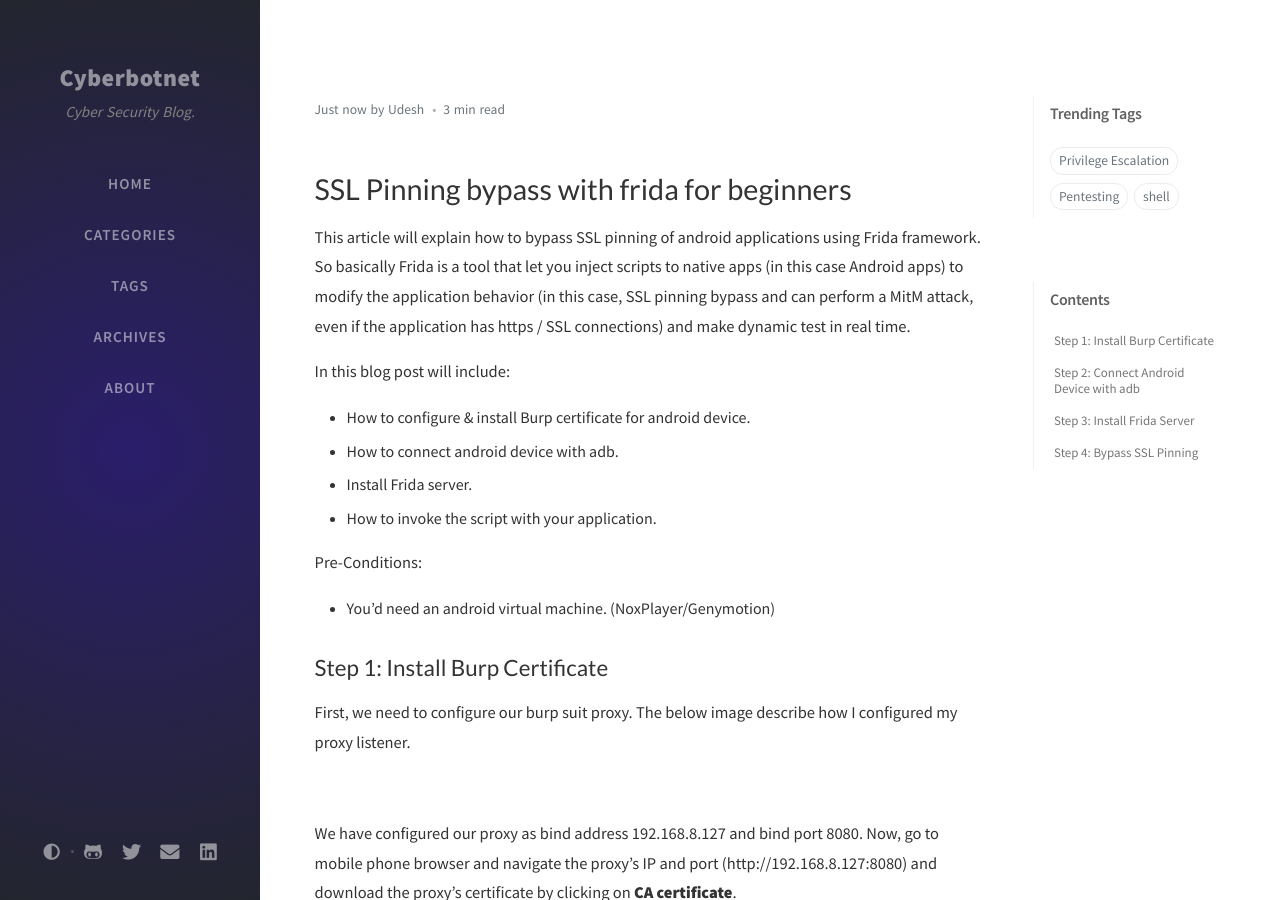
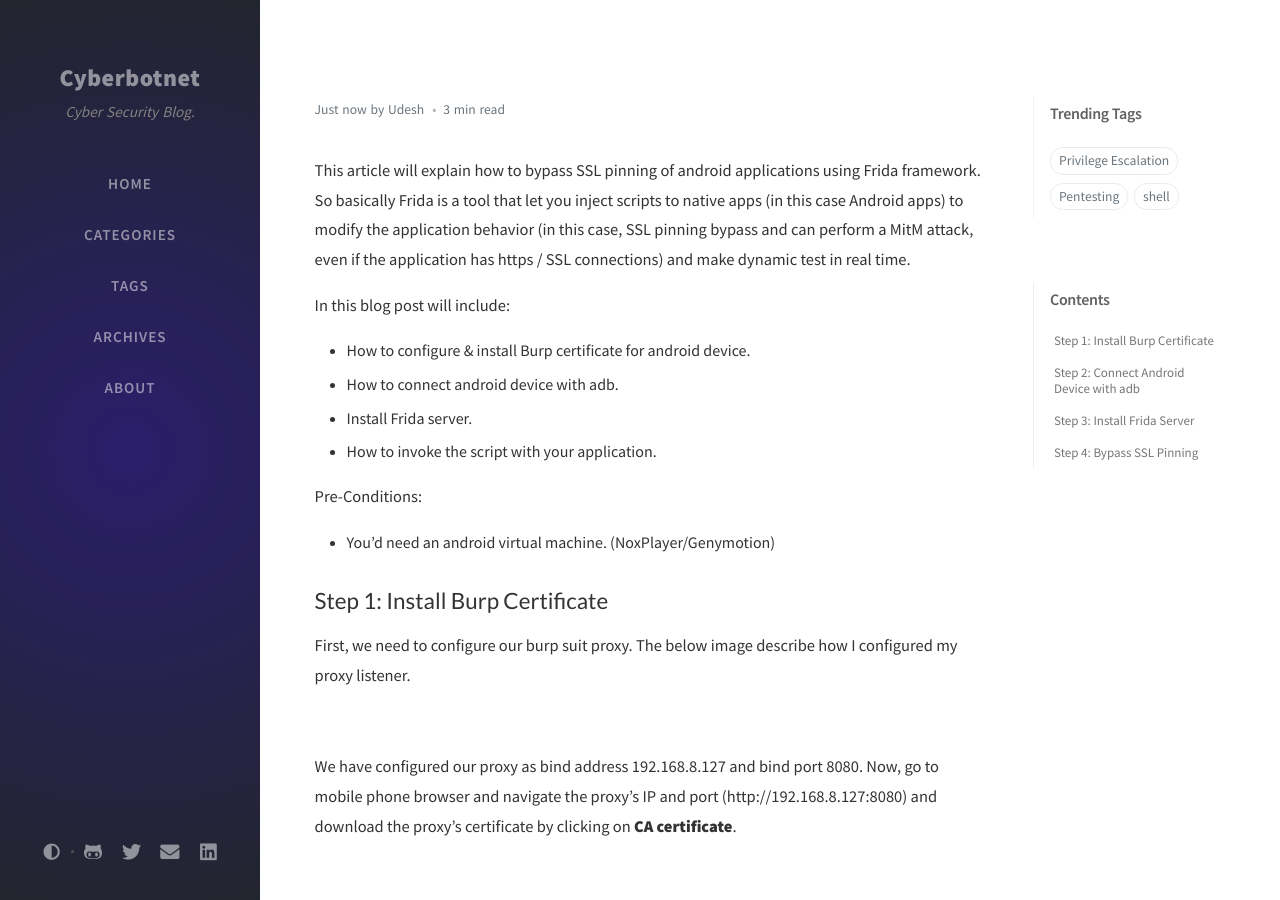
Before and after one commit to UweKrause/ukmihiran.github.io, a Jekyll site: the page built from _posts/2021-01-02-SSL-Pinning-Bypass-with-Frida.md, in a window 1280 px wide and 900 px high. Built offline with Jekyll 4.4.1, drawn with Linux system fonts in a browser that asks for light colours; nearby versions of some CDN libraries; comment, search, counter and statistics services are not loaded.

Commit message:
Update post8

```diff
--- a/_posts/2021-01-02-SSL-Pinning-Bypass-with-Frida.md
+++ b/_posts/2021-01-02-SSL-Pinning-Bypass-with-Frida.md
@@ -6,8 +6,6 @@ categories: [Pentesting]
 tags: [Pentesting]
 image: {{site.baseurl}}/assets/img/post/post8/header.png
 ---
-
-# SSL Pinning bypass with frida for beginners
 
 This article will explain how to bypass SSL pinning of android applications using Frida framework. So basically Frida is a tool that let you inject scripts to native apps (in this case Android apps) to modify the application behavior (in this case, SSL pinning bypass and can perform a MitM attack, even if the application has https / SSL connections) and make dynamic test in real time.
 
```
